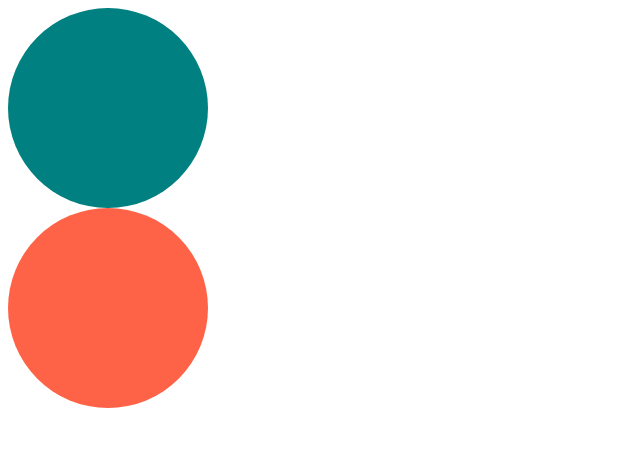
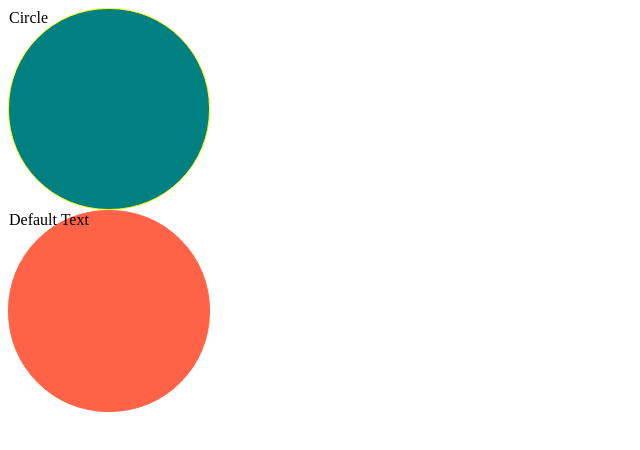
Before and after one commit to sejinheo/React-JS-master-class, a React (Create React App) app: page / in a window 1280 px wide. Shown: the top 450 px of the page, without its empty margins (0-640 px from the left). Built offline with nearby package versions, Linux system fonts and the light colour scheme.

Commit message:
[TYPESCRIPT] Optional Props

```diff
--- a/src/App.tsx
+++ b/src/App.tsx
@@ -3,7 +3,7 @@
 function App() {
   return (
     <div>
-      <Circle bgColor="teal" />
+      <Circle text="Circle" borderColor="yellow" bgColor="teal" />
       <Circle bgColor="tomato" />
     </div>
   )
--- a/src/Circle.tsx
+++ b/src/Circle.tsx
@@ -2,6 +2,7 @@
 
 interface ContainerProps {
     bgColor: string;
+    borderColor: string;
 }
 
 const Container = styled.div<ContainerProps>`
@@ -9,14 +10,19 @@
     height: 200px;
     background-color: ${props => props.bgColor};
     border-radius: 100px;
+    border:1px solid ${(props) => props.borderColor};
 `;
 
 interface CircleProps {
     bgColor: string;
+    borderColor?: string;
+    text?: string;
 }
 
-function Circle({bgColor}:CircleProps) {
-    return <Container bgColor={bgColor} />
+function Circle({bgColor,borderColor, text = "Default Text"}:CircleProps) {
+    return <Container bgColor={bgColor} borderColor={borderColor ?? bgColor} >
+        {text}
+    </Container>
 }
 
 export default Circle;
```
